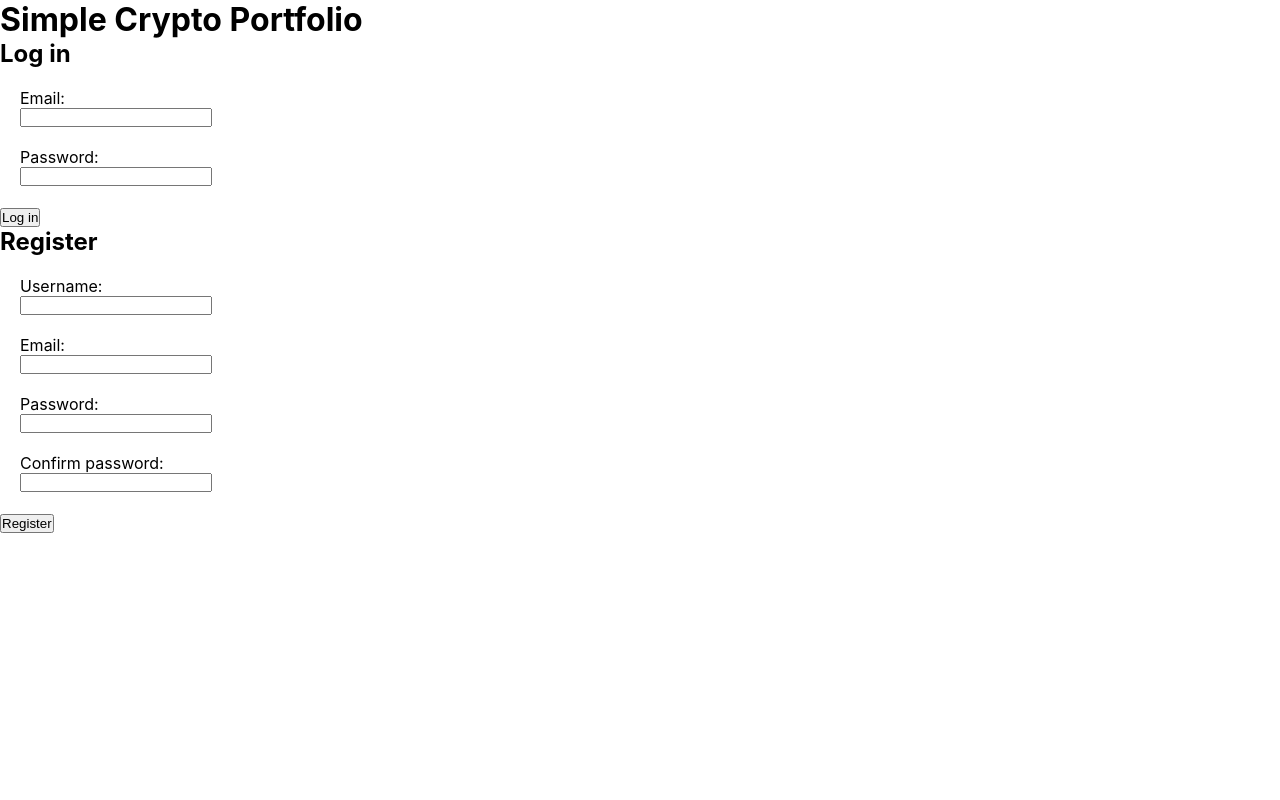
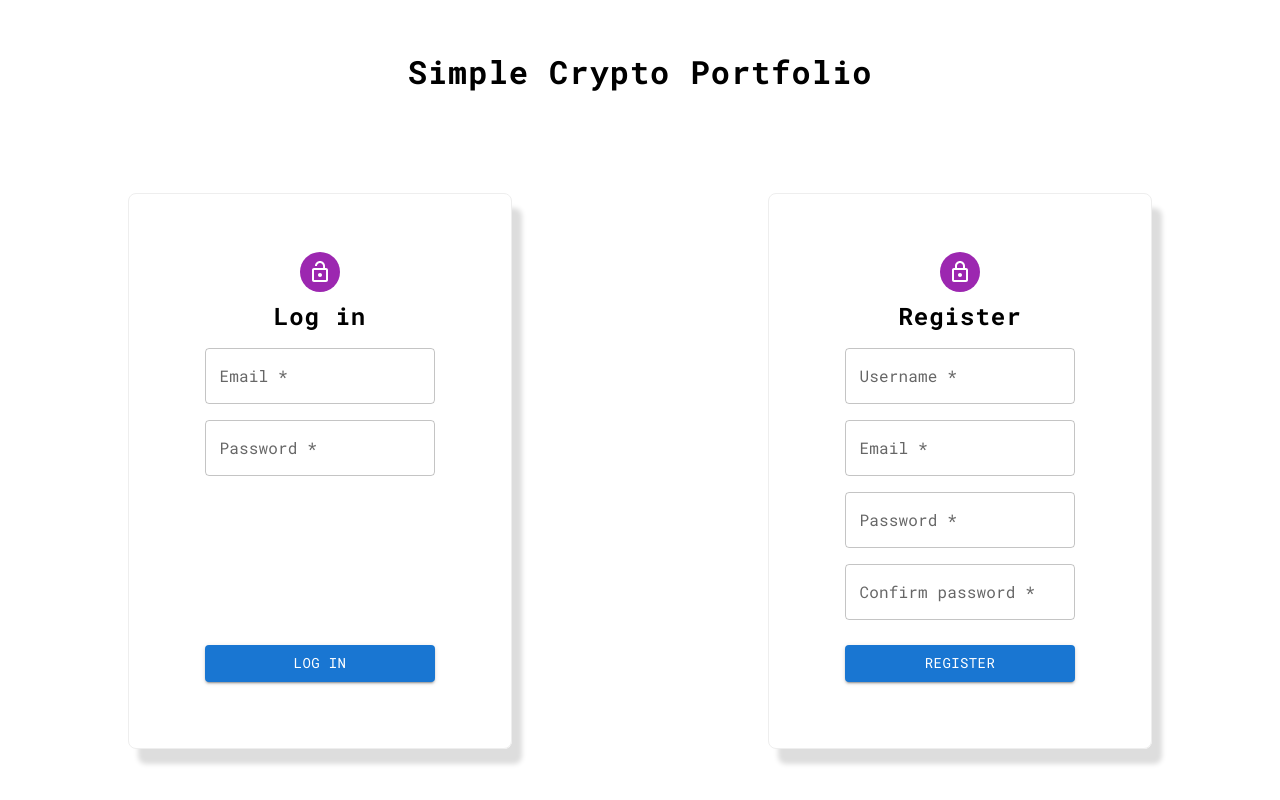
Before and after one commit to MarekSzczepanski/react-crypto-portfolio, a React (Create React App) app: page / in a window 1280 px wide. Built offline with nearby package versions, Linux system fonts and the light colour scheme.

Commit message:
Add login page desktop styles

```diff
--- a/package.json
+++ b/package.json
@@ -5,6 +5,10 @@
   "type": "module",
   "proxy": "http://localhost:5000",
   "dependencies": {
+    "@emotion/react": "^11.10.4",
+    "@emotion/styled": "^11.10.4",
+    "@mui/icons-material": "^5.10.6",
+    "@mui/material": "^5.10.8",
     "@testing-library/jest-dom": "^5.16.5",
     "@testing-library/react": "^13.4.0",
     "@testing-library/user-event": "^13.5.0",
--- a/src/App.css
+++ b/src/App.css
@@ -1,7 +1,17 @@
+@import url('https://fonts.googleapis.com/css2?family=Roboto+Mono:wght@400;700&display=swap');
 * {
     margin: 0;
     padding: 0;
     box-sizing: border-box;
+    font-family: 'Roboto Mono', monospace !important;
+}
+h1 {
+    margin-top: 50px;
+    text-align: center;
+}
+h1, h2 {
+    font-weight: 700;
+    letter-spacing: 1px;
 }
 .add-currency {
     display: flex;
@@ -40,3 +50,29 @@
     margin: 10px 0 0 75vw;
     font-weight: 700;
 }
+.sign-forms-container {
+    display: flex;
+    justify-content: space-around;
+    margin-top: 100px;
+}
+.sign-form {
+    display: flex;
+    flex-direction: column;
+    align-items: center;
+    width: 30vw;
+    max-width: 500px;
+    padding: 50px 0;
+    border: solid 1px #eee;
+    border-radius: 8px;
+    box-shadow: 10px 15px 5px #ddd;
+}
+div.sign-form-input-container, .sign-form-button {
+    width: 60%;
+    margin-top: 16px;
+}
+div.sign-form-input-container:last-of-type {
+    margin-bottom: 25px;
+}
+button.sign-form-button {
+    margin-top: auto;
+}
--- a/src/App.jsx
+++ b/src/App.jsx
@@ -21,7 +21,7 @@ function App() {
           <TransactionsContainer userId={userId} transactionAdded={transactionAdded} setTransactionAdded={setTransactionAdded} / >
         </main>
       :
-      <main>
+      <main className='sign-forms-container'>
         <LoginForm setIsLoggedIn={setIsLoggedIn} setUsername={setUsername} setUserId={setUserId}/>
         <RegisterForm />
       </main>
--- a/src/components/LoginForm.jsx
+++ b/src/components/LoginForm.jsx
@@ -1,3 +1,8 @@
+import Avatar from '@mui/material/Avatar';
+import LockOpenIcon from '@mui/icons-material/LockOpen';
+import TextField from '@mui/material/TextField';
+import Button from '@mui/material/Button';
+
 const LoginForm = ({setIsLoggedIn, setUsername, setUserId}) => {
     const LogIn = (e) => {
         e.preventDefault();
@@ -25,17 +30,14 @@ const LoginForm = ({setIsLoggedIn, setUsername, setUserId}) => {
     }
 
     return (
-        <form onSubmit={LogIn}>
+        <form className='sign-form' onSubmit={LogIn}>
+            <Avatar sx={{ m: 1, bgcolor: 'secondary.main' }}>
+                <LockOpenIcon />
+            </Avatar>
             <h2>Log in</h2>
-            <div className='input-container'>
-                <label htmlFor='login-email'>Email:</label>
-                <input id='login-email' type='email'/>
-            </div>
-            <div className='input-container'>
-                <label htmlFor='login-password'>Password:</label>
-                <input id='login-password' type='password'/>
-            </div>
-            <button type='submit'>Log in</button>
+            <TextField className='sign-form-input-container' id='login-email' name="email" required label="Email" type='email' />
+            <TextField className='sign-form-input-container' id='login-password' name="login-password" required  label="Password" type='password' />
+            <Button className='sign-form-button' type="submit" variant="contained" sx={{ mt: 3, mb: 2 }}>Log in</Button>
         </form>
     )
 }
--- a/src/components/RegisterForm.jsx
+++ b/src/components/RegisterForm.jsx
@@ -1,4 +1,8 @@
 import { useState } from "react";
+import Avatar from '@mui/material/Avatar';
+import LockOutlinedIcon from '@mui/icons-material/LockOutlined';
+import TextField from '@mui/material/TextField';
+import Button from '@mui/material/Button';
 
 const RegisterForm = () => {
     const [isHiddenInfo, setIsHiddenInfo] = useState(true);
@@ -32,29 +36,20 @@ const RegisterForm = () => {
     }
 
     return (
-        <>
-            <form onSubmit={registerUser}>
-                <h2>Register</h2>
-                <div className='input-container'>
-                    <label htmlFor='register-name'>Username:</label>
-                    <input id='register-name' type='text'/>
-                </div>
-                <div className='input-container'>
-                    <label htmlFor='register-email'>Email:</label>
-                    <input id='register-email' type='email'/>
-                </div>
-                <div className='input-container'>
-                    <label htmlFor='register-password'>Password:</label>
-                    <input id='register-password' type='password'/>
-                </div>
-                <div className='input-container'>
-                    <label htmlFor='register-password-confirm'>Confirm password:</label>
-                    <input id='register-password-confirm' type='password'/>
-                </div>
-                <button type='submit'>Register</button>
-            </form>
-            <div className={isHiddenInfo ? 'display-none' : null}>User Registered!</div>
-        </>
+    <>
+        <form className='sign-form' onSubmit={registerUser}>
+            <Avatar sx={{ m: 1, bgcolor: 'secondary.main' }}>
+                <LockOutlinedIcon />
+            </Avatar>
+            <h2>Register</h2>
+            <TextField className='sign-form-input-container' id="register-name" name="username" required label="Username" type='text'/>
+            <TextField className='sign-form-input-container' id="register-email" name="email" required label="Email" type='email' />
+            <TextField className='sign-form-input-container' id="register-password" name="register-password" required label="Password" type='password' />
+            <TextField className='sign-form-input-container' id="register-password-confirm" name="register-password-confirm" required label="Confirm password" type='password'/>
+            <Button className='sign-form-button' type="submit" variant="contained" sx={{ mt: 3, mb: 2 }}>Register</Button>
+        </form>
+        <div className={isHiddenInfo ? 'display-none' : null}>User Registered!</div>
+    </>
     )
 }
 
```
Also changed, not shown: 1 other file (tests, documents, lock files or other folders).
